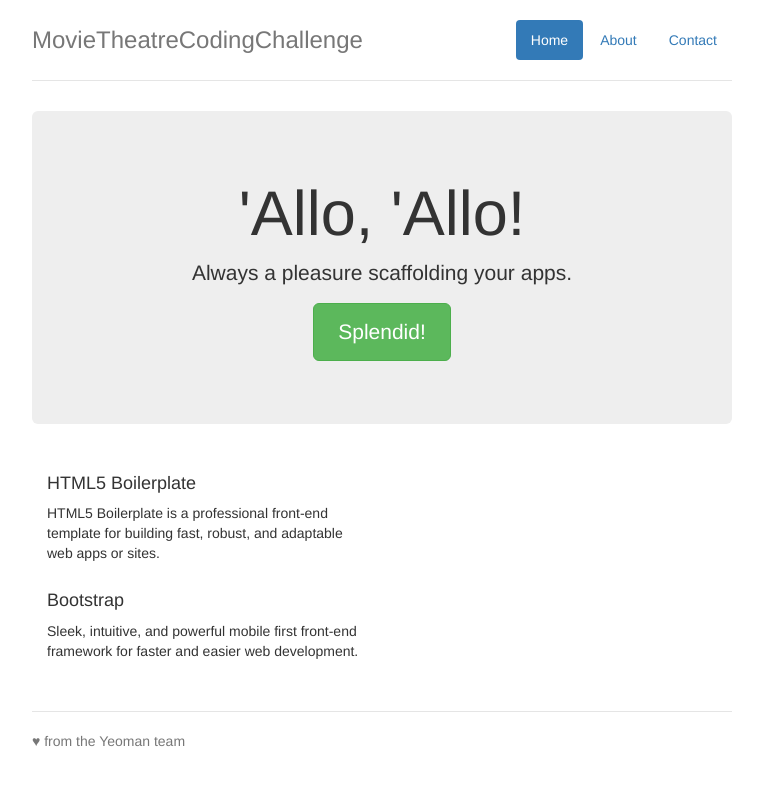
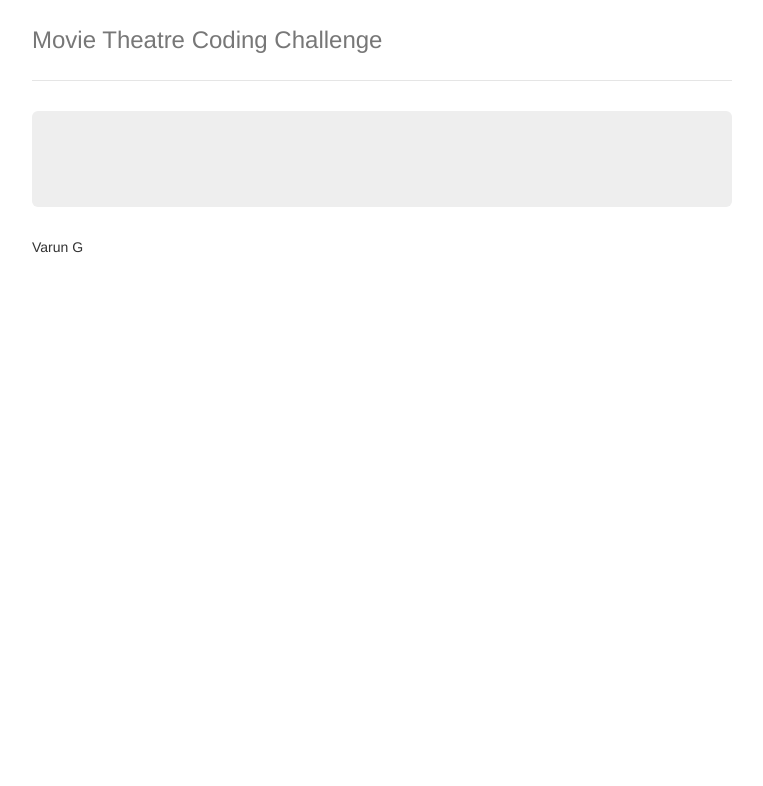
Before and after one commit to friendly-developer/codingChallenges, a website: page MovieTheatreCodingChallenge/app/index.html in a window 1280 px wide. Shown: the whole page, without its empty margins (258-1021 px from the left). Drawn offline with nearby package versions, Linux system fonts and the light colour scheme; files that its build step writes are made by us from their sources.

Commit message:
chores: Setting up the projrct

```diff
--- a/MovieTheatreCodingChallenge/app/index.html
+++ b/MovieTheatreCodingChallenge/app/index.html
@@ -11,6 +11,7 @@
 
     <!-- build:css styles/vendor.css -->
     <!-- bower:css -->
+    <link rel="stylesheet" href="/bower_components/bootstrap/dist/css/bootstrap.css" />
     <!-- endbower -->
     <!-- endbuild -->
 
@@ -26,41 +27,16 @@
 
     <div class="container">
       <div class="header">
-        <ul class="nav nav-pills pull-right">
-          <li class="active">
-            <a href="#">Home</a>
-          </li>
-          <li>
-            <a href="#">About</a>
-          </li>
-          <li>
-            <a href="#">Contact</a>
-          </li>
-        </ul>
-        <h3 class="text-muted">MovieTheatreCodingChallenge</h3>
+
+        <h3 class="text-muted">Movie Theatre Coding Challenge</h3>
       </div>
 
       <div class="jumbotron">
-        <h1>'Allo, 'Allo!</h1>
-        <p class="lead">Always a pleasure scaffolding your apps.</p>
-        <p><a class="btn btn-lg btn-success" href="#">Splendid!</a></p>
+
       </div>
-
-      <div class="row marketing">
-        <div class="col-lg-6">
-          <h4>HTML5 Boilerplate</h4>
-          <p>HTML5 Boilerplate is a professional front-end template for building fast, robust, and adaptable web apps or sites.</p>
-
-          <h4>Bootstrap</h4>
-          <p>Sleek, intuitive, and powerful mobile first front-end framework for faster and easier web development.</p>
-        </div>
-      </div>
-
-      <div class="footer">
-        <p>♥ from the Yeoman team</p>
-      </div>
-    </div>
-
+<footer>
+  Varun G
+</footer>
     <!-- Google Analytics: change UA-XXXXX-X to be your site's ID. -->
     <script>
       (function(b,o,i,l,e,r){b.GoogleAnalyticsObject=l;b[l]||(b[l]=
@@ -73,6 +49,7 @@
 
     <!-- build:js scripts/vendor.js -->
     <!-- bower:js -->
+    <script src="/bower_components/jquery/dist/jquery.js"></script>
     <!-- endbower -->
     <!-- endbuild -->
 
```
Also changed, not shown: MovieTheatreCodingChallenge/README.md.
